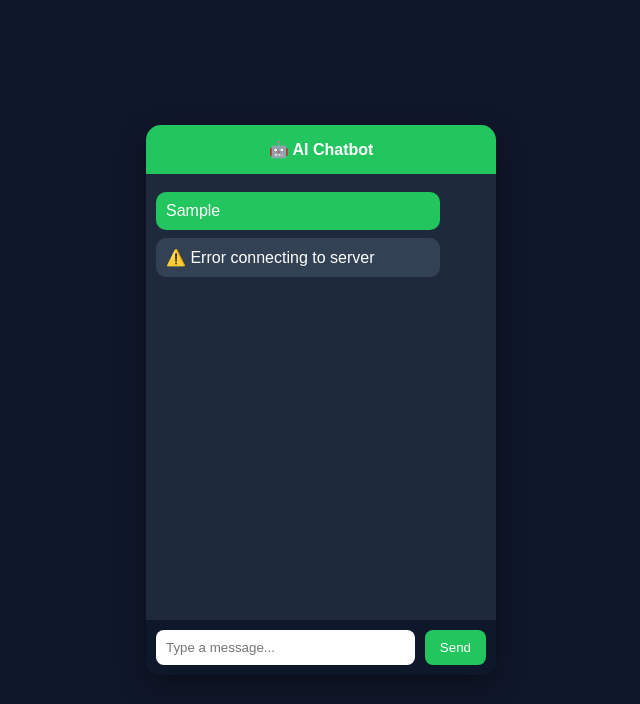
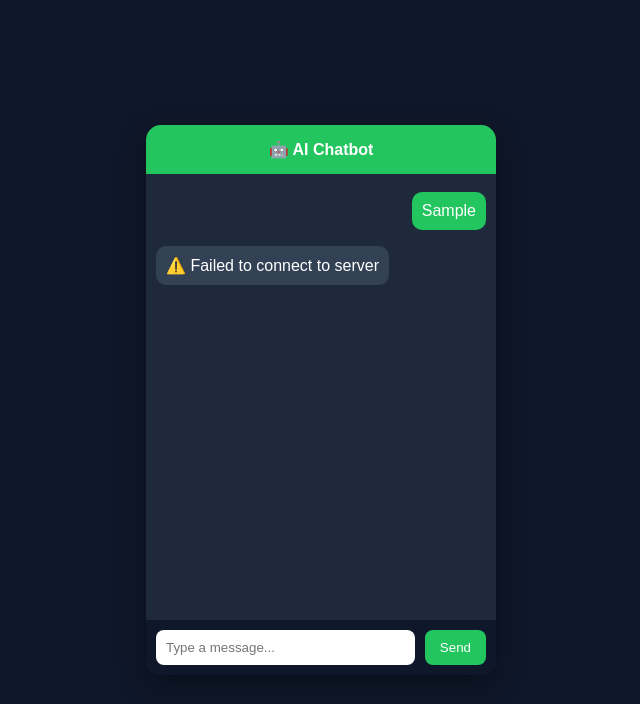
Before and after one commit to krithikteja11-maker/chatbot-deploy, a plain HTML site: page index.html in a window 1280 px wide. Both pictures are taken after typing "Sample" into the empty fields and a click on the button "Send". Shown: the whole page, without its empty margins (319-959 px from the left). Drawn offline with Linux system fonts and the light colour scheme; no server answers.

Commit message:
direct backend fix

```diff
--- a/index.html
+++ b/index.html
@@ -39,6 +39,8 @@
             flex: 1;
             padding: 10px;
             overflow-y: auto;
+            display: flex;
+            flex-direction: column;
         }
 
         .message {
@@ -50,13 +52,14 @@
 
         .user {
             background: #22c55e;
+            color: white;
             align-self: flex-end;
-            color: white;
         }
 
         .bot {
             background: #334155;
             color: white;
+            align-self: flex-start;
         }
 
         .input-area {
@@ -99,13 +102,15 @@
 </div>
 
 <script>
-    console.log("NEW VERSION LOADED ✅");
+    console.log("DIRECT BACKEND VERSION ✅");
 
-    function addMessage(text, className) {
+    function addMessage(text, type) {
         const chatBox = document.getElementById("chat-box");
+
         const msg = document.createElement("div");
-        msg.className = "message " + className;
+        msg.className = "message " + type;
         msg.innerText = text;
+
         chatBox.appendChild(msg);
         chatBox.scrollTop = chatBox.scrollHeight;
     }
@@ -120,7 +125,7 @@
         input.value = "";
 
         try {
-            const response = await fetch("/api/chat", {
+            const response = await fetch("https://chatbot-deploy-g0i7.onrender.com/chat", {
                 method: "POST",
                 headers: {
                     "Content-Type": "application/json"
@@ -134,11 +139,10 @@
 
         } catch (error) {
             console.error(error);
-            addMessage("⚠️ Error connecting to server", "bot");
+            addMessage("⚠️ Failed to connect to server", "bot");
         }
     }
 
-    // Enter key support
     document.getElementById("input").addEventListener("keypress", function(e) {
         if (e.key === "Enter") {
             sendMessage();
```
Also changed, not shown: 1 other file.
